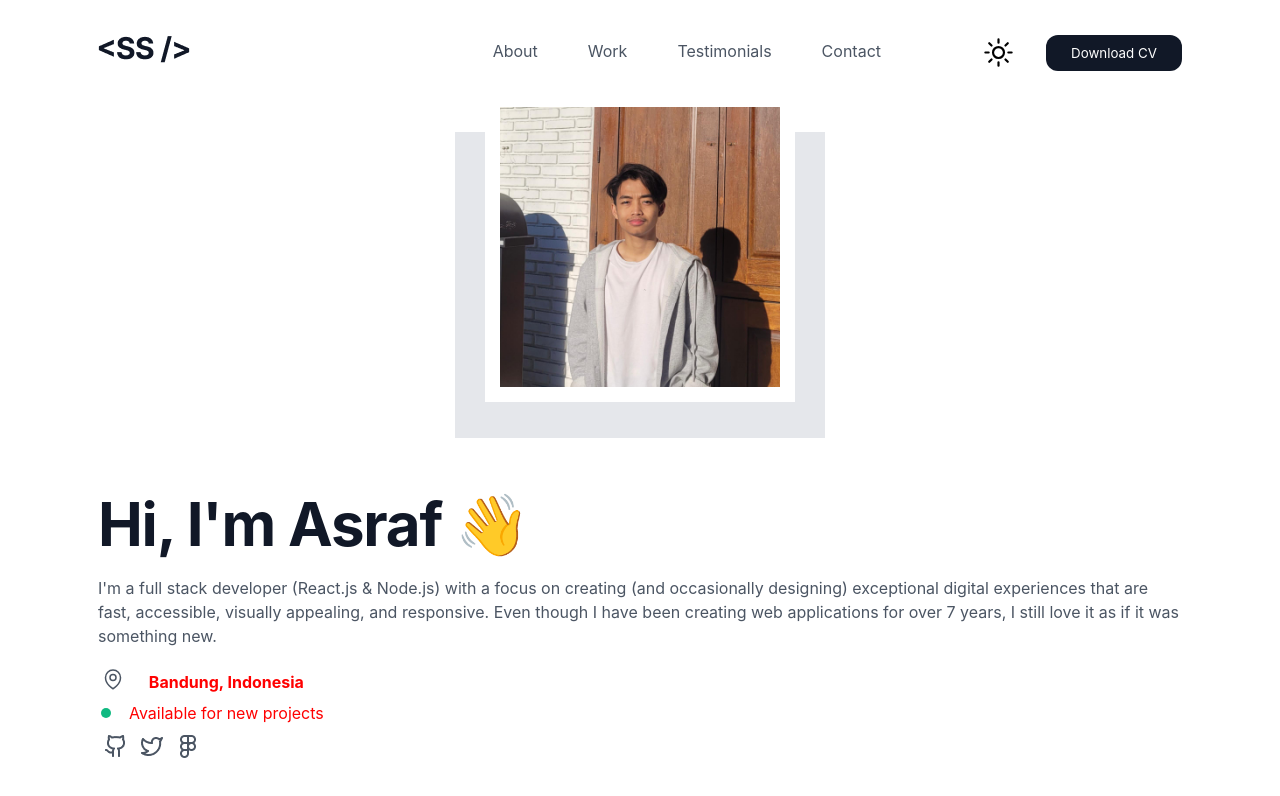
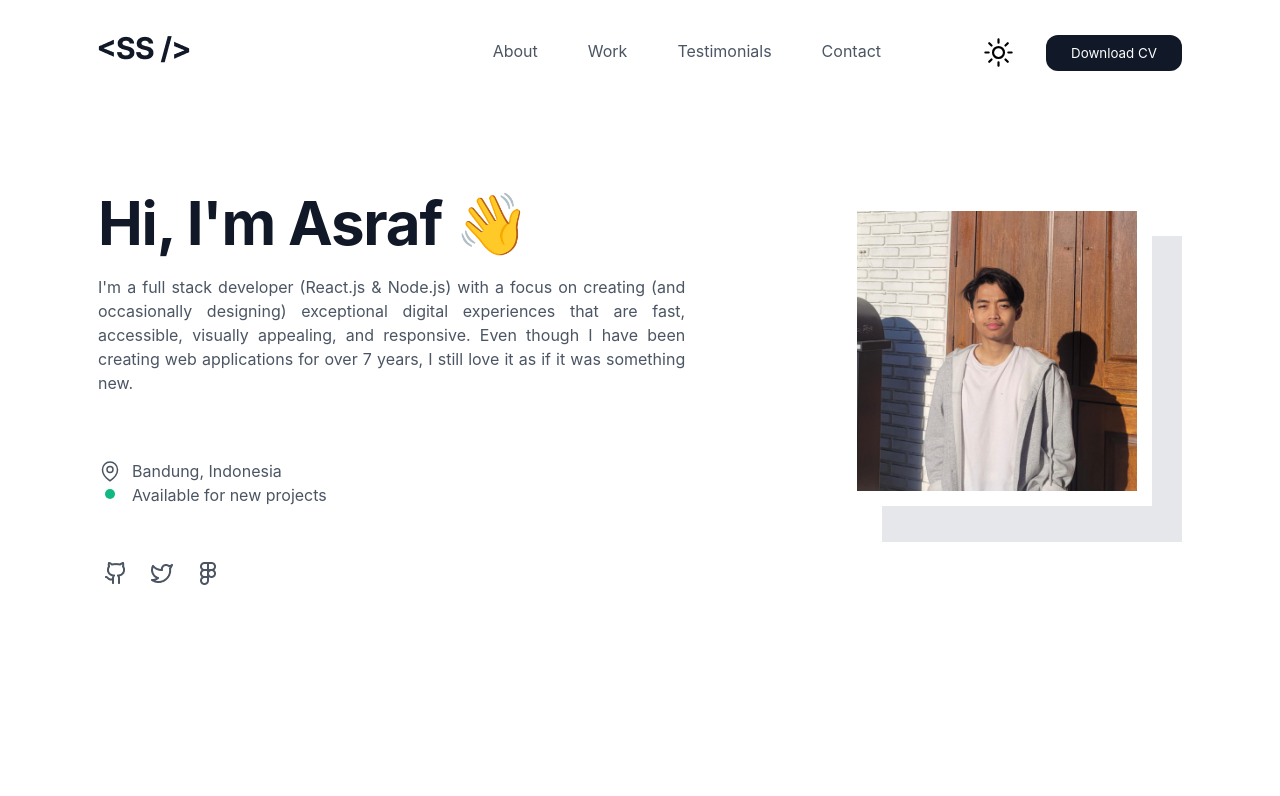
Before and after one commit to asrafmi/my-portofolio, a React (Vite) app in the folder my-portofolio/: page / in a window 1280 px wide. Shown: the top 796 px of the page. Built offline with nearby package versions, Linux system fonts and the light colour scheme.

Commit message:
feat: finish implement hero

```diff
--- a/my-portofolio/src/components/Hero/Hero.jsx
+++ b/my-portofolio/src/components/Hero/Hero.jsx
@@ -22,34 +22,14 @@ const Hero = () => {
             </p>
           </div>
           <div className={styles.locationContainer}>
-            {/* <table className={styles.locationWrapper}>
-              <tr>
-                <th>
-                  <MapPinIcon className={styles.locationIcon} />
-                </th>
-                <th style={{ color: 'red' }}>Bandung, Indonesia</th>
-              </tr>
-              <tr>
-                <td>
-                  <div className={styles.dot}></div>
-                </td>
-                <td style={{ color: 'red' }}>Available for new projects</td>
-              </tr>
-            </table> */}
-            <table>
-              <tr>
-                <th style={{ color: 'red' }}>
-                  <MapPinIcon className={styles.locationIcon} />
-                </th>
-                <th style={{ color: 'red' }}>Bandung, Indonesia</th>
-              </tr>
-              <tr>
-                <td style={{ color: 'red' }}>
-                  <div className={styles.dot}></div>
-                </td>
-                <td style={{ color: 'red' }}>Available for new projects</td>
-              </tr>
-            </table>
+            <div className={styles.iconContainer}>
+              <MapPinIcon className={styles.locationIcon} />
+              <div className={styles.dot}></div>
+            </div>
+            <div className={styles.textContainer}>
+              <p className={styles.locationText}>Bandung, Indonesia</p>
+              <p className={styles.locationText}>Available for new projects</p>
+            </div>
           </div>
           <div className={styles.socialWrapper}>
             <img src="/icons/github.png" alt="github" />
--- a/my-portofolio/src/components/Hero/Hero.module.scss
+++ b/my-portofolio/src/components/Hero/Hero.module.scss
@@ -1,8 +1,7 @@
 @import '../../index.scss';
 
 .hero {
-  padding: 35px 90px;
-}
+  padding: 90px 90px;
 
   .heroContainer {
     @extend .flex-col;
@@ -23,7 +22,6 @@
 
   .avatar {
     height: 280px;
-  flex-shrink: 0;
     margin: 10px;
     border: solid 15px white;
     object-fit: contain;
@@ -45,22 +43,31 @@
     font-style: normal;
     font-weight: 400;
     line-height: 24px; /* 150% */
+    text-align: justify;
   }
 
   .descriptionContainer {
     @extend .flex-col;
   }
 
+  .locationContainer {
+    @extend .flex-row;
+    gap: 10px;
+    margin-top: 48px;
 
-// .locationWrapper {
-//   @extend .flex-row;
-//   gap: 10px;
-//   align-items: center;
-// }
+    .textContainer {
+      @extend .flex-col;
+    }
+
+    .iconContainer {
+      @extend .flex-col;
+      align-items: center;
 
       .locationIcon {
         @extend .iconSize;
         color: $dark-grey;
+        margin-bottom: 6px;
+      }
     }
 
     .avalaibleWrapper {
@@ -75,3 +82,60 @@
       background-color: #10b981;
       border-radius: 50%;
     }
+
+    p {
+      margin: 0;
+    }
+  }
+
+  .socialWrapper {
+    @extend .flex-row;
+    gap: 10px;
+    margin-top: 48px;
+  }
+
+  @media screen and (min-width: 1024px) {
+    .heroContainer {
+      display: flex;
+      flex-direction: row-reverse;
+    }
+
+    .avatar {
+      margin-top: -60px;
+      margin-left: -60px;
+    }
+
+    .descriptionWrapper {
+      width: 80%;
+    }
+  }
+
+  @media screen and (max-width: 500px) {
+    .imgContainer {
+      display: block;
+
+      .avatarWrapper {
+        padding: 10px 20px;
+      }
+
+      .avatar {
+        width: 100%;
+        margin: -60px 0 0 0;
+        border: solid;
+        height: auto;
+      }
+    }
+  }
+}
+
+@media screen and (min-width: 1400px) {
+  .hero {
+    padding: 90px 250px;
+  }
+}
+
+@media screen and (max-width: 640px) {
+  .hero {
+    padding: 90px 50px;
+  }
+}
```
Lines whose indentation alone changed are shown as unchanged.
